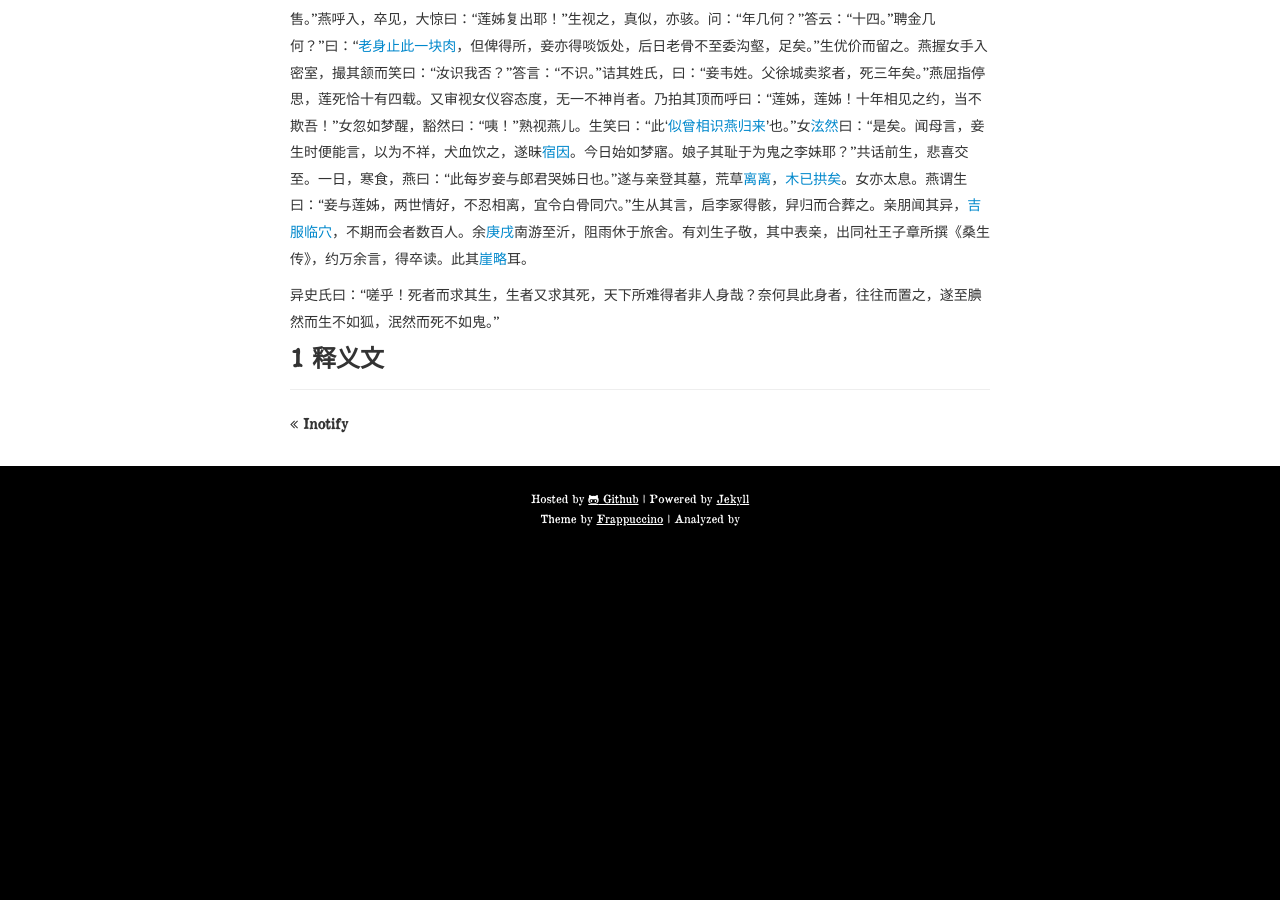
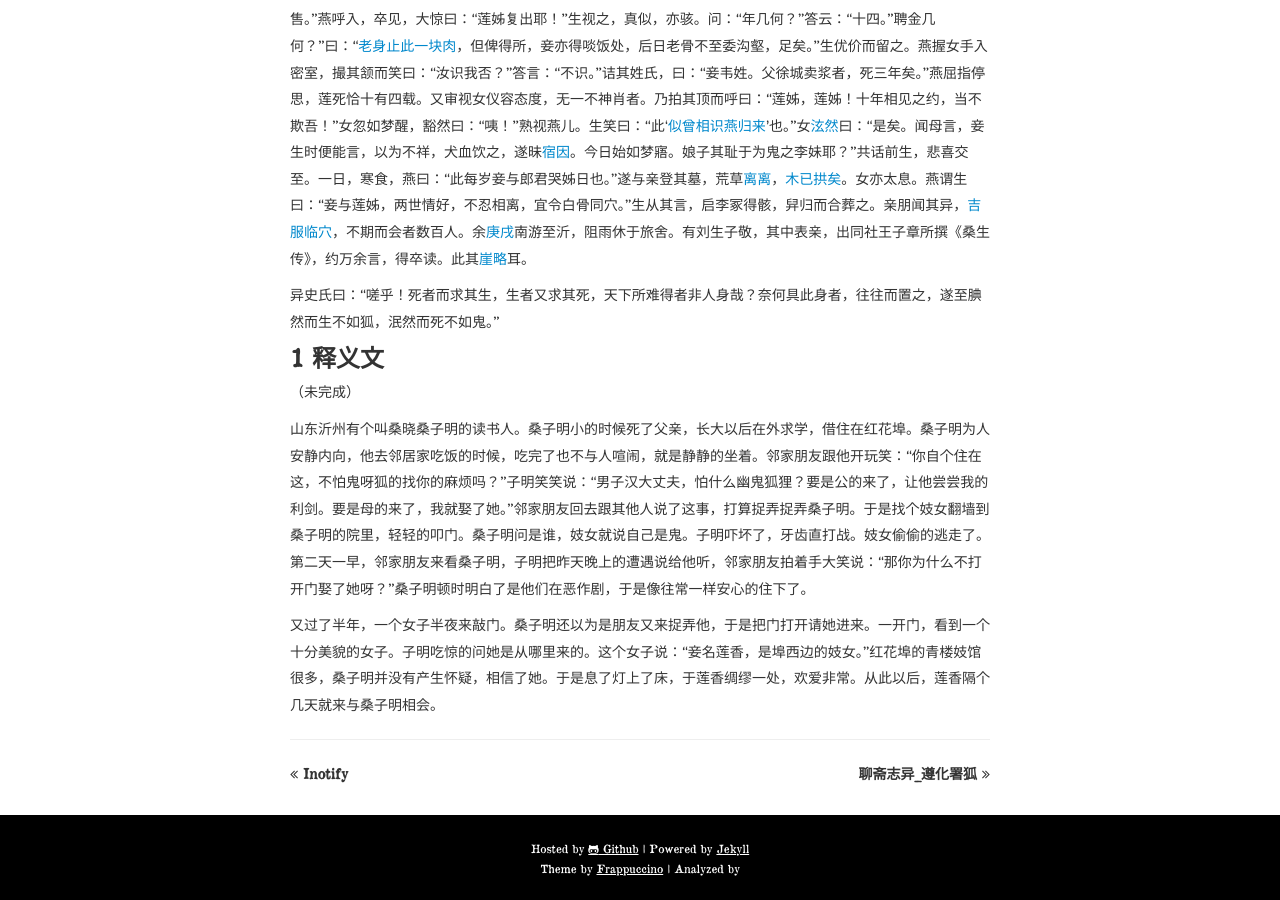
Before and after one commit to moosewoler/moosewoler.github.io, a Jekyll site: the page built from _posts/2015-06-16-聊斋志异_莲香.markdown, in a window 1280 px wide and 900 px high, scrolled down 2621 px. Built offline with Jekyll 4.4.1, drawn with Linux system fonts in a browser that asks for light colours; some web fonts are replaced; Markdown is read by kramdown in place of the engine named in the settings; comment, search, counter and statistics services are not loaded; before the commit the page ends 3172 px from its top, so only the background shows below that.

```diff
--- a/_posts/2015-06-16-聊斋志异_莲香.markdown
+++ b/_posts/2015-06-16-聊斋志异_莲香.markdown
@@ -40,3 +40,9 @@
 异史氏曰：“嗟乎！死者而求其生，生者又求其死，天下所难得者非人身哉？奈何具此身者，往往而置之，遂至腆然而生不如狐，泯然而死不如鬼。”
 
 ### 1 释义文
+
+（未完成）
+
+山东沂州有个叫桑晓桑子明的读书人。桑子明小的时候死了父亲，长大以后在外求学，借住在红花埠。桑子明为人安静内向，他去邻居家吃饭的时候，吃完了也不与人喧闹，就是静静的坐着。邻家朋友跟他开玩笑：“你自个住在这，不怕鬼呀狐的找你的麻烦吗？”子明笑笑说：“男子汉大丈夫，怕什么幽鬼狐狸？要是公的来了，让他尝尝我的利剑。要是母的来了，我就娶了她。”邻家朋友回去跟其他人说了这事，打算捉弄捉弄桑子明。于是找个妓女翻墙到桑子明的院里，轻轻的叩门。桑子明问是谁，妓女就说自己是鬼。子明吓坏了，牙齿直打战。妓女偷偷的逃走了。第二天一早，邻家朋友来看桑子明，子明把昨天晚上的遭遇说给他听，邻家朋友拍着手大笑说：“那你为什么不打开门娶了她呀？”桑子明顿时明白了是他们在恶作剧，于是像往常一样安心的住下了。
+
+又过了半年，一个女子半夜来敲门。桑子明还以为是朋友又来捉弄他，于是把门打开请她进来。一开门，看到一个十分美貌的女子。子明吃惊的问她是从哪里来的。这个女子说：“妾名莲香，是埠西边的妓女。”红花埠的青楼妓馆很多，桑子明并没有产生怀疑，相信了她。于是息了灯上了床，于莲香绸缪一处，欢爱非常。从此以后，莲香隔个几天就来与桑子明相会。
```
Also changed, not shown: _posts/2015-06-18-聊斋志异_遵化署狐.markdown (added, +18 -0 lines).
